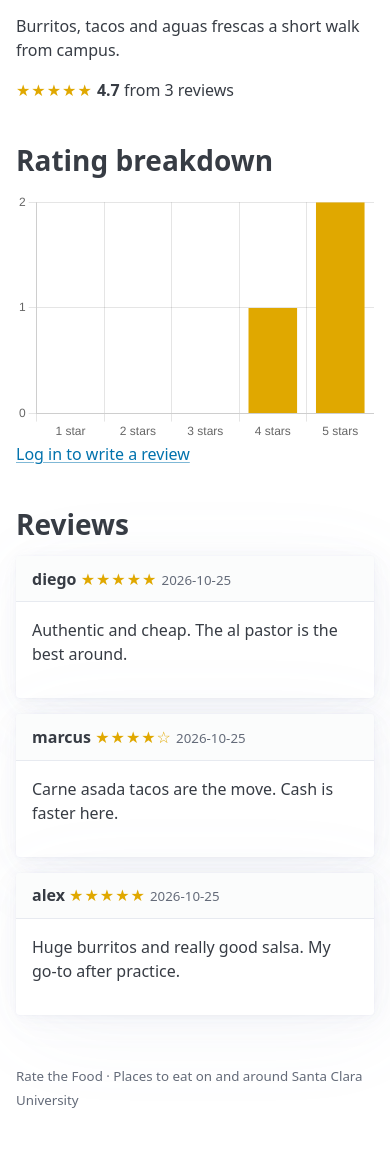
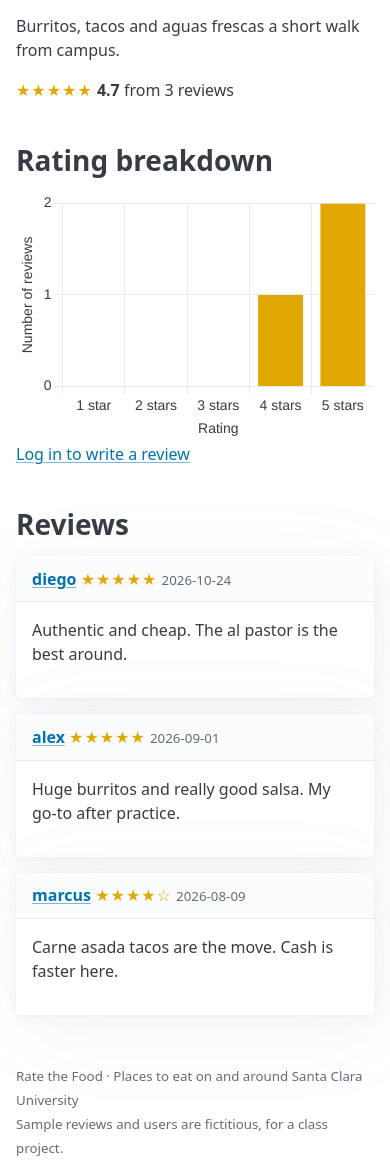
Before and after one commit to raconrad05-ux/Rate-the-food, a Flask app: page /place/7 in a window 390 px wide. Shown: the part 254-1429 px from the top of the page. Before the commit the page ends 1362 px from the top, so only its background shows below. Run offline with Flask 3, Linux system fonts and the light colour scheme; data comes from the database, SQL or seed files in the repository; some libraries are stand-ins or nearby versions.

Commit message:
Polish: keep form input on errors, user pages, realistic dates, error pages, chart and mobile fixes
Co-Authored-By: Claude Opus 5.5 <noreply@anthropic.com>

```diff
--- a/app.py
+++ b/app.py
@@ -1,6 +1,8 @@
 import os
+import random
 import re
 import sqlite3
+from datetime import datetime, timedelta, timezone
 from functools import wraps
 
 from flask import (Flask, abort, flash, g, redirect, render_template, request,
@@ -165,13 +167,28 @@ def seed_db():
                 (username, generate_password_hash("password123")),
             )
 
+        # Give each review a random date in the past 4 months. The fixed seed
+        # means the same "random" dates (relative to today) every time.
+        rng = random.Random(107)
+        now = datetime.now(timezone.utc)  # CURRENT_TIMESTAMP is UTC too
+        rows = []
+        for username, place_name, rating, body in REVIEWS:
+            created = now - timedelta(seconds=rng.randint(0, 120 * 24 * 3600))
+            updated = created
+            # About 1 in 5 reviews was edited a little later (never in the future).
+            if rng.random() < 0.2:
+                updated = min(created + timedelta(hours=rng.randint(1, 240)), now)
+            fmt = "%Y-%m-%d %H:%M:%S"  # same text format as CURRENT_TIMESTAMP
+            rows.append((username, place_name, rating, body,
+                         created.strftime(fmt), updated.strftime(fmt)))
+
         # Look up the user and place ids by name inside the INSERT.
         conn.executemany(
-            """INSERT INTO reviews (user_id, place_id, rating, body)
+            """INSERT INTO reviews (user_id, place_id, rating, body, created_at, updated_at)
                VALUES ((SELECT id FROM users WHERE username = ?),
                        (SELECT id FROM places WHERE name = ?),
-                       ?, ?)""",
-            REVIEWS,
+                       ?, ?, ?, ?)""",
+            rows,
         )
     conn.close()
 
@@ -318,11 +335,18 @@ def index():
 @app.route("/place/<int:place_id>")
 def place(place_id):
     """Detail page for one place: info, rating summary, chart and reviews."""
-    db = get_db()
-
-    place = db.execute("SELECT * FROM places WHERE id = ?", (place_id,)).fetchone()
+    place = get_db().execute("SELECT * FROM places WHERE id = ?", (place_id,)).fetchone()
     if place is None:
         abort(404)  # handled by page_not_found() below
+    return render_place_page(place)
+
+
+def render_place_page(place, form=None):
+    """Build the place page. save_review() also uses this to re-show the page
+    after an error; then `form` holds what the user typed so it stays filled in.
+    """
+    db = get_db()
+    place_id = place["id"]
 
     summary = db.execute(
         """SELECT AVG(rating) AS avg_rating, COUNT(*) AS review_count
@@ -368,6 +392,7 @@ def place(place_id):
         rating_counts=rating_counts,
         reviews=reviews,
         my_review=my_review,
+        form=form,
     )
 
 
@@ -380,7 +405,8 @@ def place(place_id):
 def save_review(place_id):
     """Create a new review, or update the user's existing one."""
     db = get_db()
-    if db.execute("SELECT 1 FROM places WHERE id = ?", (place_id,)).fetchone() is None:
+    place = db.execute("SELECT * FROM places WHERE id = ?", (place_id,)).fetchone()
+    if place is None:
         abort(404)
 
     # The rating must be a whole number from 1 to 5 ("4.5" or "abc" fail int()).
@@ -401,8 +427,10 @@ def save_review(place_id):
         error = f"Reviews can be at most 500 characters (yours is {len(body)})."
 
     if error is not None:
+        # Re-show the page (no redirect) so the typed rating and text stay
+        # in the form. The flashed message shows up on this same page.
         flash(error, "error")
-        return redirect(url_for("place", place_id=place_id))
+        return render_place_page(place, form={"rating": rating, "body": body}), 400
 
     # One statement for both cases: INSERT a new row, or, if this user already
     # reviewed this place (the UNIQUE rule), UPDATE that row instead.
@@ -440,7 +468,37 @@ def delete_review(place_id):
     return redirect(url_for("place", place_id=place_id))
 
 
+@app.route("/user/<username>")
+def user_page(username):
+    """List all of one user's reviews, newest first."""
+    db = get_db()
+    # The username column is COLLATE NOCASE, so /user/Demo finds "demo" too.
+    user = db.execute(
+        "SELECT id, username, created_at FROM users WHERE username = ?", (username,)
+    ).fetchone()
+    if user is None:
+        abort(404)
+
+    reviews = db.execute(
+        """SELECT reviews.place_id, reviews.rating, reviews.body,
+                  reviews.created_at, reviews.updated_at, places.name AS place_name
+           FROM reviews
+           JOIN places ON places.id = reviews.place_id
+           WHERE reviews.user_id = ?
+           ORDER BY reviews.created_at DESC, reviews.id DESC""",
+        (user["id"],),
+    ).fetchall()
+    return render_template("user.html", user=user, reviews=reviews)
+
+
 @app.errorhandler(404)
 def page_not_found(error):
     """Show a friendly page for bad URLs and missing places."""
     return render_template("404.html"), 404
+
+
+@app.errorhandler(500)
+def server_error(error):
+    """Show a friendly page when something crashes.
+    (With `flask run --debug` you see the debugger instead.)"""
+    return render_template("500.html"), 500
--- a/templates/base.html
+++ b/templates/base.html
@@ -5,7 +5,8 @@
   <meta name="viewport" content="width=device-width, initial-scale=1">
   <title>{% block title %}Rate the Food{% endblock %}</title>
   <!-- Pico CSS gives us nice default styles for plain HTML -->
-  <link rel="stylesheet" href="https://cdn.jsdelivr.net/npm/@picocss/pico@2/css/pico.min.css">
+  <!-- Pinned to an exact version so a Pico update can't change our styling -->
+  <link rel="stylesheet" href="https://cdn.jsdelivr.net/npm/@picocss/pico@2.1.1/css/pico.min.css">
   <style>
     /* A few small tweaks on top of Pico */
     .site-name { font-weight: bold; text-decoration: none; }
@@ -21,6 +22,10 @@
     .form-box { max-width: 28rem; }
     /* Show line breaks the reviewer typed */
     .review-body { white-space: pre-line; }
+    /* Phones: let the header links wrap onto a second line instead of overflowing */
+    nav, nav ul { flex-wrap: wrap; }
+    /* Keep table cells on one line; the table scrolls sideways on small screens */
+    .overflow-auto td, .overflow-auto th { white-space: nowrap; }
   </style>
 </head>
 <body>
@@ -33,6 +38,7 @@
         {# g.user is set by load_logged_in_user() in app.py #}
         {% if g.user %}
           <li>Logged in as <strong>{{ g.user.username }}</strong></li>
+          <li><a href="{{ url_for('user_page', username=g.user.username) }}">My reviews</a></li>
           <li>
             {# Logging out changes state, so it's a POST form, not a link #}
             <form action="{{ url_for('logout') }}" method="post" class="inline-form">
@@ -57,7 +63,10 @@
   </main>
 
   <footer class="container">
-    <small class="muted">Rate the Food &middot; Places to eat on and around Santa Clara University</small>
+    <small class="muted">
+      Rate the Food &middot; Places to eat on and around Santa Clara University<br>
+      Sample reviews and users are fictitious, for a class project.
+    </small>
   </footer>
 
   {# Pages can add their own JavaScript here #}
--- a/templates/place.html
+++ b/templates/place.html
@@ -34,20 +34,23 @@
     <h2>{{ "Edit your review" if my_review else "Write a review" }}</h2>
     {# The same route creates and edits. There's no user id in the form;
        the server uses the logged-in user from the session. #}
+    {# Fill the form with what was just typed (after an error), otherwise
+       with the user's saved review, otherwise leave it empty #}
+    {% set filled = form or my_review %}
     <form method="post" action="{{ url_for('save_review', place_id=place.id) }}">
       <fieldset>
         <legend>Rating</legend>
         {% for n in range(5, 0, -1) %}
           <label>
             <input type="radio" name="rating" value="{{ n }}" required
-                   {% if my_review and my_review.rating == n %}checked{% endif %}>
+                   {% if filled and filled.rating == n %}checked{% endif %}>
             {{ stars(n) }} {{ n }}
           </label>
         {% endfor %}
       </fieldset>
       <label>
         Your review
-        <textarea name="body" rows="4" maxlength="500" required>{{ my_review.body if my_review }}</textarea>
+        <textarea name="body" rows="4" maxlength="500" required>{{ filled.body if filled }}</textarea>
         <small>Up to 500 characters.</small>
       </label>
       <button type="submit">{{ "Update review" if my_review else "Post review" }}</button>
@@ -67,7 +70,7 @@
 {% for review in reviews %}
   <article>
     <header>
-      <strong>{{ review.username }}</strong>
+      <strong><a href="{{ url_for('user_page', username=review.username) }}">{{ review.username }}</a></strong>
       {% if g.user and review.user_id == g.user.id %}<span class="muted">(you)</span>{% endif %}
       {{ stars(review.rating) }}
       {# created_at looks like "2026-10-25 14:03:00"; keep just the date part #}
@@ -89,7 +92,17 @@
   // tojson turns the Python list into a JavaScript array, e.g. [0, 1, 0, 2, 1]
   const counts = {{ rating_counts | tojson }};
 
-  new Chart(document.getElementById("ratingChart"), {
+  // Pico defines its text and border colors for both light and dark mode,
+  // so borrowing them makes the chart's text readable in either theme.
+  function useThemeColors() {
+    const css = getComputedStyle(document.documentElement);
+    Chart.defaults.color = css.getPropertyValue("--pico-color").trim();
+    Chart.defaults.borderColor = css.getPropertyValue("--pico-muted-border-color").trim();
+  }
+  useThemeColors();
+  Chart.defaults.font.size = 14;  // Chart.js's default (12px) is hard to read
+
+  const chart = new Chart(document.getElementById("ratingChart"), {
     type: "bar",
     data: {
       labels: ["1 star", "2 stars", "3 stars", "4 stars", "5 stars"],
@@ -98,8 +111,21 @@
     options: {
       maintainAspectRatio: false,          // fill the 250px box
       plugins: { legend: { display: false } },
-      scales: { y: { beginAtZero: true, ticks: { precision: 0 } } },  // whole numbers only
+      scales: {
+        x: { title: { display: true, text: "Rating" } },
+        y: {
+          beginAtZero: true,
+          ticks: { precision: 0 },         // whole numbers only
+          title: { display: true, text: "Number of reviews" },
+        },
+      },
     },
+  });
+
+  // If the device switches between light and dark mode, recolor the chart.
+  matchMedia("(prefers-color-scheme: dark)").addEventListener("change", () => {
+    useThemeColors();
+    chart.update();
   });
 </script>
 {% endif %}
```
Also changed, not shown: PROMPTS.md (+12 -0 lines), templates/500.html (added, +9 -0 lines), templates/user.html (added, +28 -0 lines).
